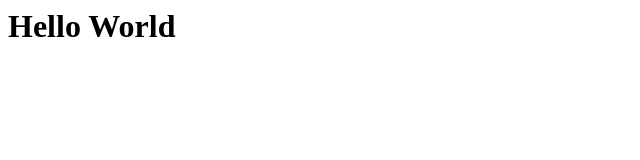
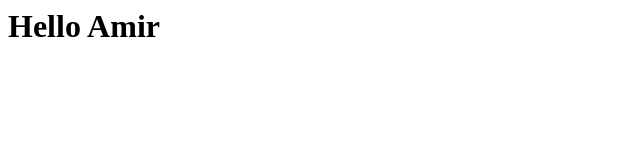
Before and after one commit to Amir-zeb/bootcamp, a plain HTML site: page index.html in a window 1280 px wide. Shown: the full height of the page, 0-640 px from the left. Drawn offline with Linux system fonts and the light colour scheme.

Commit message:
Update index.html

```diff
--- a/index.html
+++ b/index.html
@@ -5,6 +5,6 @@
     <title>Document</title>
 </head>
 <body>
-   <h1>Hello World</h1>
+   <h1>Hello Amir</h1>
 </body>
 </html>
```
